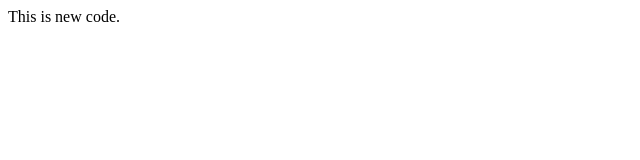
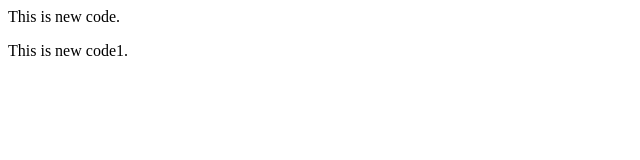
Before and after one commit to nandwani-ram/LearnGit, a plain HTML site: page index.html in a window 1280 px wide. Shown: the whole page, without its empty margins (0-640 px from the left). Drawn offline with Linux system fonts and the light colour scheme.

Commit message:
added code in index.html

```diff
--- a/index.html
+++ b/index.html
@@ -1,3 +1,6 @@
 <p>
     This is new code.
 </p>
+<p>
+    This is new code1.
+</p>
```
